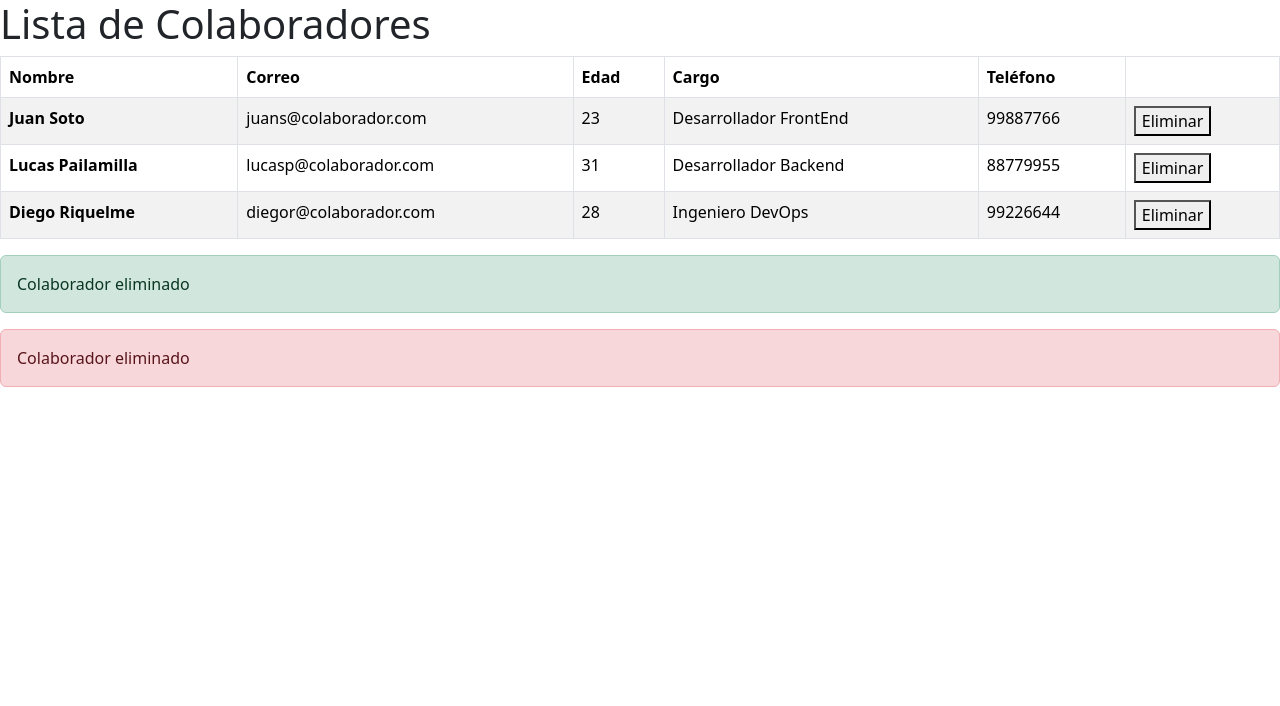
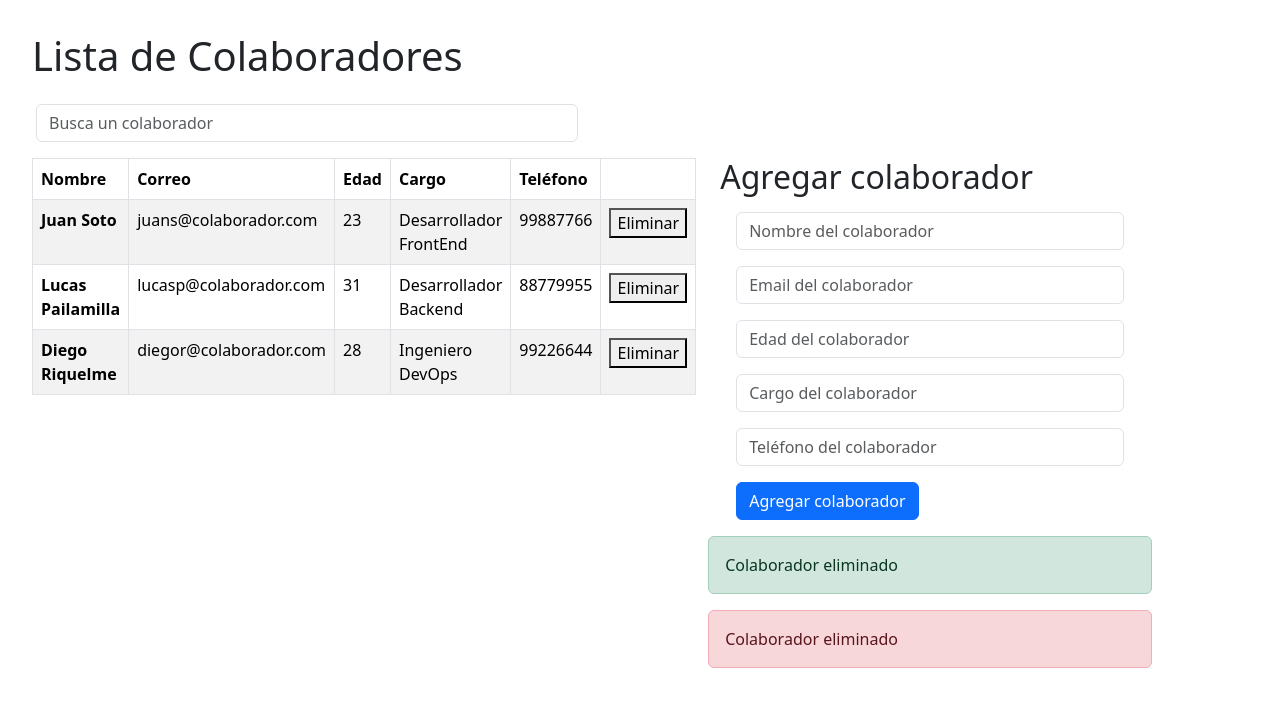
Before and after one commit to Klauditha/desafio3_listadoColaboradores, a React (Vite) app: page / in a window 1280 px wide. Shown: the top 706 px of the page. Built offline with nearby package versions, Linux system fonts and the light colour scheme.

Commit message:
Se modifican los componentes dentro de App

```diff
--- a/src/App.css
+++ b/src/App.css
@@ -0,0 +1 @@
+.container {}
--- a/src/App.jsx
+++ b/src/App.jsx
@@ -3,6 +3,8 @@ import "./App.css";
 import Listado from "./components/Listado/Listado";
 import { BaseColaboradores } from "./BaseColaboradores";
 import Alert from "./components/Alert/Alert";
+import Buscador from "./components/Buscador/Buscador";
+import Formulario from "./components/Formulario/Formulario";
 
 function App() {
   const [colaboradores, setColaboradores] = useState(BaseColaboradores);
@@ -13,11 +15,31 @@ function App() {
     setColaboradores(listaEliminada)
   }
   return (
+
     <>
-      <h1>Lista de Colaboradores</h1>
-      <Listado colaboradores={colaboradores} eliminarColaborador={eliminarColaborador} />
-      <Alert mensaje="Colaborador eliminado" color="success" />
-      <Alert mensaje="Colaborador eliminado" color="danger" />
+
+      <div className="container m-3 p-3">
+        <h1>Lista de Colaboradores</h1>
+
+        <div className="row">
+          <Buscador />
+        </div>
+        <div className="row">
+          <div className="col">
+            <Listado colaboradores={colaboradores} eliminarColaborador={eliminarColaborador} />
+          </div>
+          <div className="col">
+            <h2>Agregar colaborador</h2>
+            <Formulario />
+            <div className="row">
+              <Alert mensaje="Colaborador eliminado" color="success" />
+              <Alert mensaje="Colaborador eliminado" color="danger" />
+            </div>
+          </div>
+        </div>
+
+      </div>
+
     </>
   );
 }
--- a/src/components/Buscador/Buscador.jsx
+++ b/src/components/Buscador/Buscador.jsx
@@ -2,7 +2,7 @@
 
 const Buscador = () => {
     return (
-        <form className="d-flex" role="search">
+        <form className="d-flex m-2 p-2 w-50" role="search">
             <input className="form-control me-2" type="search" placeholder="Busca un colaborador" aria-label="Search" />
         </form>
     )
--- a/src/components/Formulario/Formulario.jsx
+++ b/src/components/Formulario/Formulario.jsx
@@ -7,9 +7,36 @@ const Formulario = (props) => {
     const [cargo, setCargo] = useState("");
     const [telefono, setTelefono] = useState("");
 
+    const handleSubmit = (e) => {
+        e.preventDefault();
+        if (nombre === "" || email === "" || password === "" || pass === "") {
+            props.setAlerta({
+                error: true,
+                msg: "Completa todos los campos !",
+                color: "danger",
+            });
+        } else if (password != pass) {
+            props.setAlerta({
+                error: true,
+                msg: "Claves distintas",
+                color: "danger",
+            });
+        } else {
+            props.setAlerta({
+                error: true,
+                msg: "Registro correcto",
+                color: "success",
+            });
+            setNombre("");
+            setEmail("");
+            setPassword("");
+            setPass("");
+        }
+    }
+
     return (
 
-        <form>
+        <form className="m-2 p-2">
             <div className="mb-3">
                 <input type="text" className="form-control" id="exampleInputEmail1" placeholder="Nombre del colaborador" value={nombre}
                     onChange={(e) => setNombre(e.target.value)} />
```
